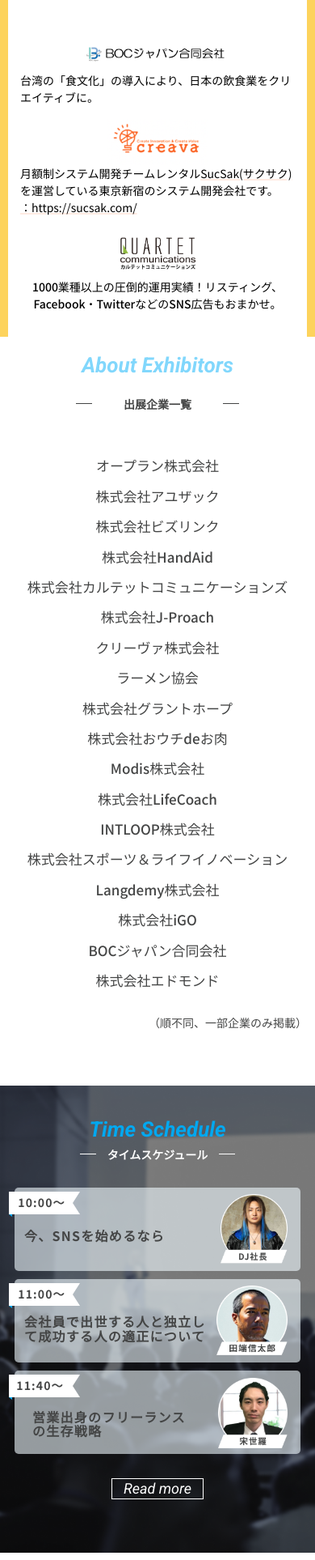
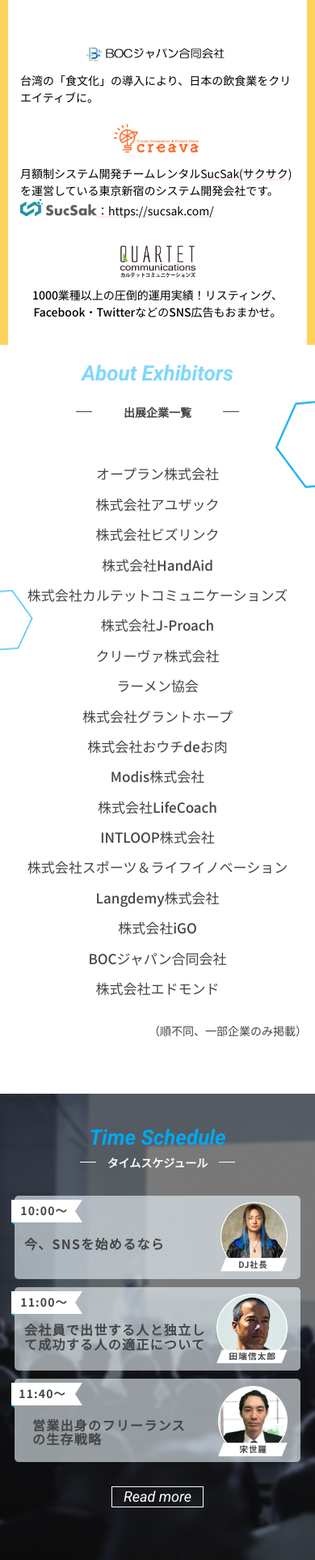
Before and after one commit to KazukiHosokawa2328/demo_week7, a PHP site: page / in a window 390 px wide; the page is wider, and only the part inside the window is pictured. Shown: the part 2932-4859 px from the top of that part at 81% size. Run offline with PHP 8.4, Linux system fonts and the light colour scheme.

Commit message:
[update]レスポンシブデザイン修正

```diff
--- a/css/style.css
+++ b/css/style.css
@@ -206,7 +206,7 @@ body {
 }
 
 .background-design-exhibitors {
-  width: 1391.724px;
+  width: 100%;
   height: 435.011px;
   position: absolute;
   inset: 0;
@@ -219,13 +219,15 @@ body {
 }
 @media screen and (min-width: 481px) and (max-width: 1024px) {
   .background-design-exhibitors {
+    width: 100%;
     height: auto;
   }
 }
 @media screen and (max-width: 480px) {
   .background-design-exhibitors {
     background-image: url(../img/background-sp/sp-2.png);
-    height: 294px;
+    height: 357px;
+    margin-top: 40px;
   }
 }
 
@@ -1318,11 +1320,6 @@ body {
   margin-bottom: 10px;
 }
 @media screen and (max-width: 480px) {
-  .company-info--creava img {
-    display: none;
-  }
-}
-@media screen and (max-width: 480px) {
   .company-info--creava a {
     text-decoration: underline;
     text-decoration-color: #ffebe2;
@@ -1501,7 +1498,6 @@ body {
 @media screen and (min-width: 481px) and (max-width: 1024px) {
   .time-schedule__card {
     max-width: 250px;
-    max-height: 200px;
     width: 100%;
     height: 100%;
   }
@@ -1550,6 +1546,7 @@ body {
   background-position: center;
   width: 88px;
   height: 31px;
+  z-index: 999;
 }
 @media screen and (min-width: 481px) and (max-width: 1024px) {
   .time-schedule__card-time {
@@ -1560,7 +1557,7 @@ body {
 @media screen and (max-width: 480px) {
   .time-schedule__card-time {
     top: 5px;
-    left: -7px;
+    left: -4px;
     background-repeat: repeat-y;
   }
 }
@@ -1581,6 +1578,12 @@ body {
     font-size: 14px;
     font-weight: 700;
     letter-spacing: 1.12px;
+  }
+}
+
+@media screen and (min-width: 481px) and (max-width: 1024px) {
+  .time-schedule__card-img img {
+    overflow: hidden;
   }
 }
 
@@ -1595,6 +1598,7 @@ body {
 @media screen and (min-width: 481px) and (max-width: 1024px) {
   .time-schedule__card-text {
     font-size: 1rem;
+    overflow: hidden;
   }
 }
 @media screen and (max-width: 480px) {
@@ -1697,11 +1701,6 @@ body {
 
 .card--3 {
   padding-left: 5px;
-}
-@media screen and (max-width: 480px) {
-  .card--3 .time-schedule__card-time {
-    left: -7px;
-  }
 }
 .card--3 span {
   padding-right: 11px;
@@ -1857,11 +1856,6 @@ body {
 .card--6 {
   padding-left: 5px;
 }
-@media screen and (max-width: 480px) {
-  .card--6 .time-schedule__card-time {
-    left: -6px;
-  }
-}
 .card--6 span {
   padding-right: 8px;
 }
@@ -1908,11 +1902,6 @@ body {
   }
 }
 
-@media screen and (max-width: 480px) {
-  .card--7 .time-schedule__card-time {
-    left: -7px;
-  }
-}
 .card--7 .time-schedule__card-img img[src="./img/card-7.png"] {
   width: 297px;
   height: 165px;
@@ -1927,6 +1916,7 @@ body {
     height: 120px;
     min-width: 60px;
     min-height: 60px;
+    margin: 0;
     padding: 5px;
   }
 }
@@ -1966,11 +1956,6 @@ body {
   }
 }
 
-@media screen and (max-width: 480px) {
-  .card--8 .time-schedule__card-time {
-    left: -7px;
-  }
-}
 .card--8 span {
   padding-right: 8px;
 }
@@ -2019,11 +2004,6 @@ body {
   }
 }
 
-@media screen and (max-width: 480px) {
-  .card--9 .time-schedule__card-time {
-    left: -7px;
-  }
-}
 .card--9 img[src="./img//card-9.png"] {
   width: 259px;
   height: 169px;
@@ -2082,11 +2062,6 @@ body {
     margin-left: 0;
   }
 }
-@media screen and (max-width: 480px) {
-  .card--10 .time-schedule__card-time {
-    left: -7px;
-  }
-}
 .card--10 span {
   padding-right: 6px;
 }
@@ -2199,6 +2174,7 @@ body {
     min-width: 60px;
     min-height: 60px;
     padding: 5px;
+    margin-top: 5px;
   }
 }
 @media screen and (max-width: 480px) {
--- a/scss/components/_background-img.scss
+++ b/scss/components/_background-img.scss
@@ -27,7 +27,7 @@
 }
 
 .background-design-exhibitors {
-  width: 1391.724px;
+  width: 100%;
   height: 435.011px;
   position: absolute;
   inset: 0;
@@ -39,12 +39,14 @@
   pointer-events: none;
 
   @include mq(tab) {
+    width: 100%;
     height: auto;
   }
 
   @include mq(sp) {
     background-image: url(../img/background-sp/sp-2.png);
-    height: 294px;
+    height: 357px;
+    margin-top: 40px;
   }
 }
 
--- a/scss/components/_pick-up.scss
+++ b/scss/components/_pick-up.scss
@@ -149,7 +149,6 @@
     margin-bottom: 10px;
 
     @include mq(sp) {
-      display: none;
       // width: 77px;
       // height: 17px;
     }
--- a/scss/components/_time-schedule.scss
+++ b/scss/components/_time-schedule.scss
@@ -66,7 +66,6 @@
 
   @include mq(tab) {
     max-width: 250px;
-    max-height: 200px;
     width: 100%;
     height: 100%;
   }
@@ -106,6 +105,7 @@
   background-position: center;
   width: 88px;
   height: 31px;
+  z-index: 999;
 
   @include mq(tab) {
     width: 66px;
@@ -114,7 +114,7 @@
 
   @include mq(sp) {
     top: 5px;
-    left: -7px;
+    left: -4px;
     background-repeat: repeat-y;
   }
 
@@ -137,6 +137,12 @@
   }
 }
 
+.time-schedule__card-img img {
+  @include mq(tab) {
+    overflow: hidden;
+  }
+}
+
 .time-schedule__card-text {
   padding-top: 38px;
   color: #444545;
@@ -147,6 +153,7 @@
 
   @include mq(tab) {
     font-size: 1rem;
+    overflow: hidden;
   }
 
   @include mq(sp) {
@@ -249,11 +256,6 @@
 .card--3 {
   padding-left: 5px;
 
-  .time-schedule__card-time {
-    @include mq(sp) {
-      left: -7px;
-    }
-  }
   span {
     padding-right: 11px;
   }
@@ -406,12 +408,6 @@
 .card--6 {
   padding-left: 5px;
 
-  .time-schedule__card-time {
-    @include mq(sp) {
-      left: -6px;
-    }
-  }
-
   span {
     padding-right: 8px;
   }
@@ -458,12 +454,6 @@
 }
 
 .card--7 {
-  .time-schedule__card-time {
-    @include mq(sp) {
-      left: -7px;
-    }
-  }
-
   .time-schedule__card-img {
     img[src="./img/card-7.png"] {
       width: 297px;
@@ -477,6 +467,7 @@
         height: 120px;
         min-width: 60px;
         min-height: 60px;
+        margin: 0;
         padding: 5px;
       }
 
@@ -516,12 +507,6 @@
 }
 
 .card--8 {
-  .time-schedule__card-time {
-    @include mq(sp) {
-      left: -7px;
-    }
-  }
-
   span {
     padding-right: 8px;
   }
@@ -570,12 +555,6 @@
 }
 
 .card--9 {
-  .time-schedule__card-time {
-    @include mq(sp) {
-      left: -7px;
-    }
-  }
-
   img[src="./img//card-9.png"]
   {
     width: 259px;
@@ -632,12 +611,6 @@
     margin-left: 0;
   }
 
-  .time-schedule__card-time {
-    @include mq(sp) {
-      left: -7px;
-    }
-  }
-
   span {
     padding-right: 6px;
   }
@@ -686,11 +659,6 @@
 }
 
 .card--11 {
-  // margin-left: 4px;
-
-  .time-schedule__card-time {
-  }
-
   span {
     padding-right: 6px;
   }
@@ -740,11 +708,6 @@
 }
 
 .card--12 {
-  // margin-left: 4px;
-
-  .time-schedule__card-time {
-  }
-
   img[src="./img/card-12.png"] {
     width: 250px;
     height: 151px;
@@ -758,6 +721,7 @@
       min-width: 60px;
       min-height: 60px;
       padding: 5px;
+      margin-top: 5px;
     }
 
     @include mq(sp) {
```
